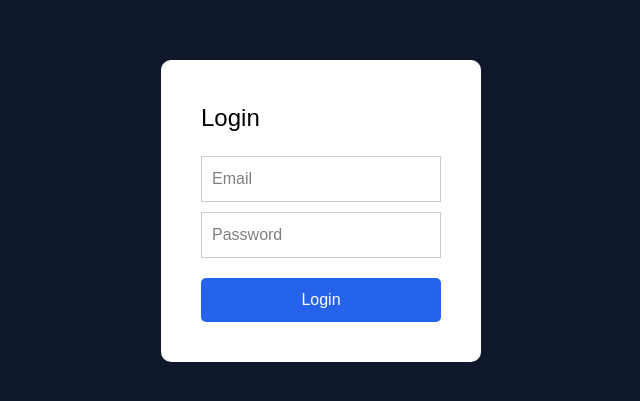
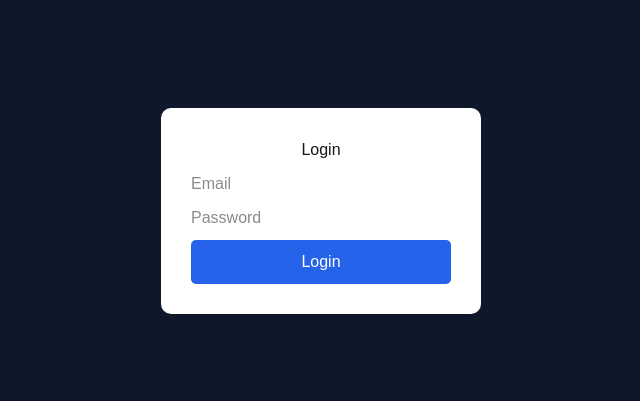
Before and after one commit to monkeydluffy14356666-ux/task-manager-fullstack, a Next.js app: page /login in a window 1280 px wide. Shown: the part 189-590 px from the top of the page, without its empty margins (319-959 px from the left). Built offline with nearby package versions, Linux system fonts and the light colour scheme.

Commit message:
fixed register login dashboard

```diff
--- a/app/dashboard/page.tsx
+++ b/app/dashboard/page.tsx
@@ -1,130 +1,96 @@
 "use client";
 
-import { useEffect,useState } from "react";
+import { useState } from "react";
 
 export default function Dashboard(){
 
-  const [tasks,setTasks] = useState<any[]>([]);
   const [title,setTitle] = useState("");
   const [description,setDescription] = useState("");
 
-  const fetchTasks = async ()=>{
+  const createTask = async (e:any)=>{
 
-    const res = await fetch("/api/tasks/list");
-    const data = await res.json();
+    e.preventDefault();
 
-    setTasks(data);
-
-  };
-
-  const createTask = async ()=>{
-
-    await fetch("/api/tasks/create",{
+    const res = await fetch("/api/tasks/create",{
       method:"POST",
       headers:{
         "Content-Type":"application/json"
       },
-      body:JSON.stringify({title,description})
+      body:JSON.stringify({
+        title,
+        description
+      })
     });
 
-    setTitle("");
-    setDescription("");
+    const data = await res.json();
 
-    fetchTasks();
+    if(res.ok){
+      alert("Task Created");
+      setTitle("");
+      setDescription("");
+    }else{
+      alert(data.message);
+    }
 
   };
 
-  const deleteTask = async (id:string)=>{
-
-    await fetch("/api/tasks/delete",{
-      method:"DELETE",
-      headers:{
-        "Content-Type":"application/json"
-      },
-      body:JSON.stringify({taskId:id})
-    });
-
-    fetchTasks();
-
-  };
-
-  useEffect(()=>{
-    fetchTasks();
-  },[]);
-
   return(
 
-    <div className="min-h-screen bg-slate-900 p-10">
+    <div style={{
+      minHeight:"100vh",
+      background:"#0f172a",
+      display:"flex",
+      flexDirection:"column",
+      alignItems:"center",
+      padding:"40px"
+    }}>
 
-      <h1 className="text-3xl text-white mb-8">
-        Task Dashboard
-      </h1>
+      <h1 style={{color:"#fff"}}>Task Dashboard</h1>
 
-      <div className="bg-white p-6 rounded-xl shadow-md max-w-md mb-10">
-
-        <h3 className="text-xl font-semibold mb-4 text-black">
-          Create Task
-        </h3>
+      <form
+        onSubmit={createTask}
+        style={{
+          background:"#fff",
+          padding:"20px",
+          borderRadius:"10px",
+          width:"350px",
+          display:"flex",
+          flexDirection:"column",
+          gap:"10px",
+          marginTop:"20px"
+        }}
+      >
 
         <input
-          className="w-full border border-gray-300 p-2 mb-3 rounded text-black"
-          placeholder="Title"
+          placeholder="Task Title"
           value={title}
           onChange={(e)=>setTitle(e.target.value)}
+          required
         />
 
-        <input
-          className="w-full border border-gray-300 p-2 mb-4 rounded text-black"
-          placeholder="Description"
+        <textarea
+          placeholder="Task Description"
           value={description}
           onChange={(e)=>setDescription(e.target.value)}
+          required
         />
 
         <button
-          onClick={createTask}
-          className="w-full bg-green-600 text-white p-2 rounded hover:bg-green-700"
+          type="submit"
+          style={{
+            background:"#10b981",
+            color:"#fff",
+            border:"none",
+            padding:"10px",
+            borderRadius:"5px"
+          }}
         >
           Create Task
         </button>
 
-      </div>
-
-      <h2 className="text-white text-xl mb-4">
-        Your Tasks
-      </h2>
-
-      <div className="grid gap-4 max-w-md">
-
-        {tasks.map(task=>(
-
-          <div
-            key={task._id}
-            className="bg-white p-4 rounded shadow"
-          >
-
-            <h3 className="font-bold text-black">
-              {task.title}
-            </h3>
-
-            <p className="text-gray-700 mb-3">
-              {task.description}
-            </p>
-
-            <button
-              onClick={()=>deleteTask(task._id)}
-              className="bg-red-500 text-white px-3 py-1 rounded hover:bg-red-600"
-            >
-              Delete
-            </button>
-
-          </div>
-
-        ))}
-
-      </div>
+      </form>
 
     </div>
 
   );
-
 }
--- a/app/login/page.tsx
+++ b/app/login/page.tsx
@@ -3,65 +3,68 @@
 import { useState } from "react";
 import { useRouter } from "next/navigation";
 
-export default function Login() {
+export default function Login(){
 
   const router = useRouter();
 
   const [email,setEmail] = useState("");
   const [password,setPassword] = useState("");
 
-  const handleLogin = async () => {
+  const handleSubmit = async (e:any)=>{
+
+    e.preventDefault();
 
     const res = await fetch("/api/auth/login",{
       method:"POST",
       headers:{
         "Content-Type":"application/json"
       },
-      body:JSON.stringify({email,password})
+      body:JSON.stringify({
+        email,
+        password
+      })
     });
 
+    const data = await res.json();
+
     if(res.ok){
+      alert("Login Success");
       router.push("/dashboard");
+    }else{
+      alert(data.message);
     }
 
   };
 
   return(
-
     <div style={{
+      height:"100vh",
       display:"flex",
       justifyContent:"center",
       alignItems:"center",
-      height:"100vh",
       background:"#0f172a"
     }}>
 
-      <div style={{
-        background:"white",
-        padding:"40px",
-        borderRadius:"10px",
-        width:"320px"
-      }}>
+      <form
+        onSubmit={handleSubmit}
+        style={{
+          background:"#fff",
+          padding:"30px",
+          borderRadius:"10px",
+          width:"320px",
+          display:"flex",
+          flexDirection:"column",
+          gap:"10px"
+        }}
+      >
 
-        <h2 style={{
-          fontSize:"24px",
-          marginBottom:"20px",
-          color:"black"
-        }}>
-          Login
-        </h2>
+        <h2 style={{textAlign:"center"}}>Login</h2>
 
         <input
           placeholder="Email"
           value={email}
           onChange={(e)=>setEmail(e.target.value)}
-          style={{
-            width:"100%",
-            padding:"10px",
-            marginBottom:"10px",
-            border:"1px solid #ccc",
-            color:"black"
-          }}
+          required
         />
 
         <input
@@ -69,33 +72,24 @@ export default function Login() {
           placeholder="Password"
           value={password}
           onChange={(e)=>setPassword(e.target.value)}
-          style={{
-            width:"100%",
-            padding:"10px",
-            marginBottom:"20px",
-            border:"1px solid #ccc",
-            color:"black"
-          }}
+          required
         />
 
         <button
-          onClick={handleLogin}
+          type="submit"
           style={{
-            width:"100%",
+            background:"#2563eb",
+            color:"#fff",
+            border:"none",
             padding:"10px",
-            background:"#2563eb",
-            color:"white",
-            border:"none",
             borderRadius:"5px"
           }}
         >
           Login
         </button>
 
-      </div>
+      </form>
 
     </div>
-
   );
-
 }
```
